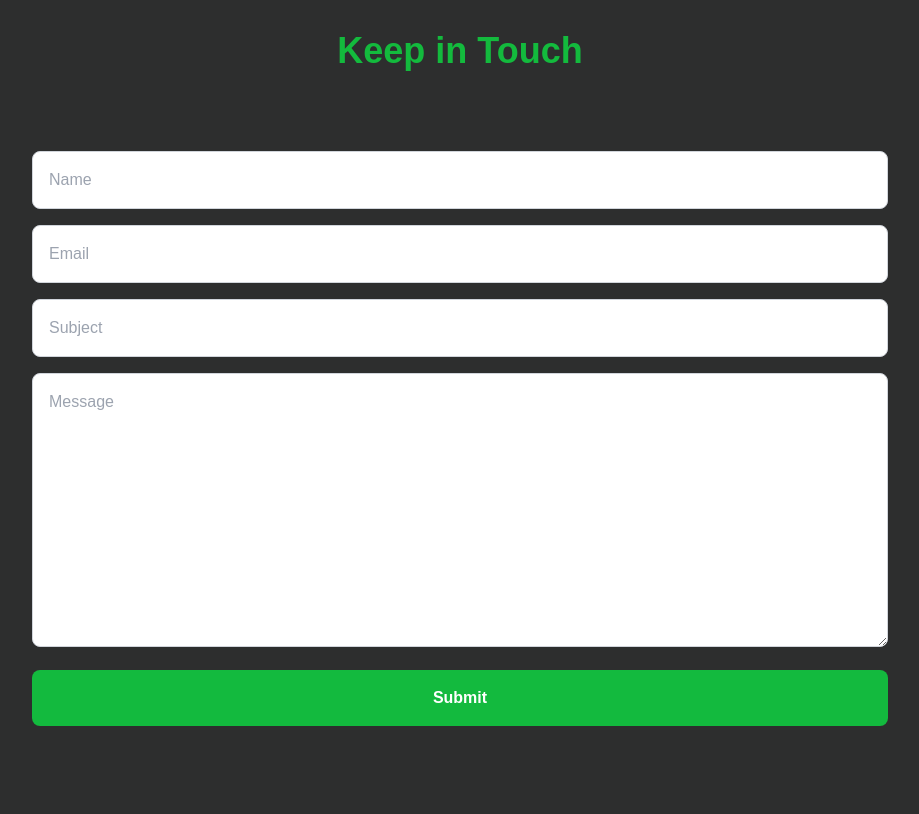
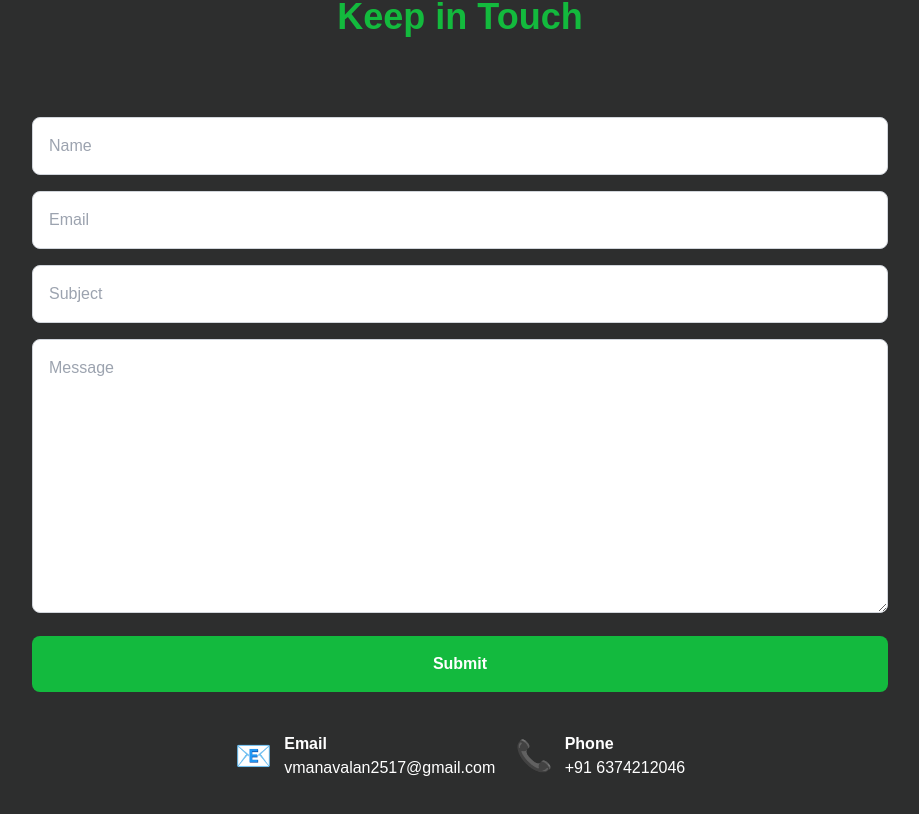
Before and after one commit to Manavalan2517/Responsive-Portfolio-Website, a React (Create React App) app: page / in a window 1280 px wide. Shown: the part 3194-4008 px from the top of the page, without its empty margins (180-1099 px from the left). Built offline with nearby package versions, Linux system fonts and the light colour scheme; a web font is replaced by a local one.

Commit message:
Update Contact.jsx

```diff
--- a/src/components/pages/Contact.jsx
+++ b/src/components/pages/Contact.jsx
@@ -57,6 +57,19 @@ export const Contact = () => {
     message: "",
   });
   const [loading, setLoading] = useState(false); // For loading state
+
+  const contactInfo = [
+    {
+      icon: "📧",
+      text1: "Email",
+      text2: "vmanavalan2517@gmail.com",
+    },
+    {
+      icon: "📞",
+      text1: "Phone",
+      text2: "+91 6374212046",
+    },
+  ];
 
   // Handle form data change
   const handleChange = (e) => {
@@ -125,7 +138,6 @@ export const Contact = () => {
     >
       <div className="container w-full max-w-4xl">
         <Heading title="Keep in Touch" />
-
         <div className="content space-y-10">
           <InView triggerOnce={false}>
             {({ ref, inView }) => (
@@ -170,6 +182,21 @@ export const Contact = () => {
             )}
           </InView>
         </div>
+        {/* Contact Information Section */}
+        <div className="contact-info flex justify-center items-center space-x-5 text-center mt-5">
+          {contactInfo.map((info, index) => (
+            <div
+              key={index}
+              className="contact-item flex items-center justify-center space-x-3"
+            >
+              <span className="text-3xl">{info.icon}</span>
+              <div className="text-left">
+                <p className="font-semibold">{info.text1}</p>
+                <p>{info.text2}</p>
+              </div>
+            </div>
+          ))}
+        </div>
       </div>
     </div>
   );
```
